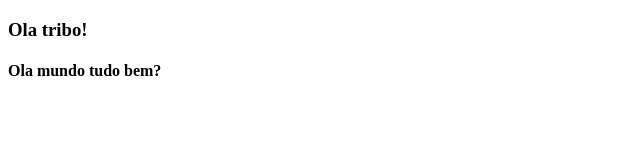
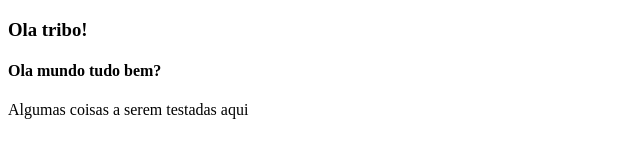
Before and after one commit to gaalvesj/Bloco4, a plain HTML site: page bloco4-conteudo/index.html in a window 1280 px wide. Shown: the whole page, without its empty margins (0-640 px from the left). Drawn offline with Linux system fonts and the light colour scheme.

Commit message:
mudando alguas coisa no site pt2

```diff
--- a/bloco4-conteudo/index.html
+++ b/bloco4-conteudo/index.html
@@ -10,6 +10,7 @@
     <h3>Ola tribo!</h3>
 
     <h4>Ola mundo tudo bem?</h4>
+    <p>Algumas coisas a serem testadas aqui</p>
 
     <script src="./scripts.js"></script>
 
```
